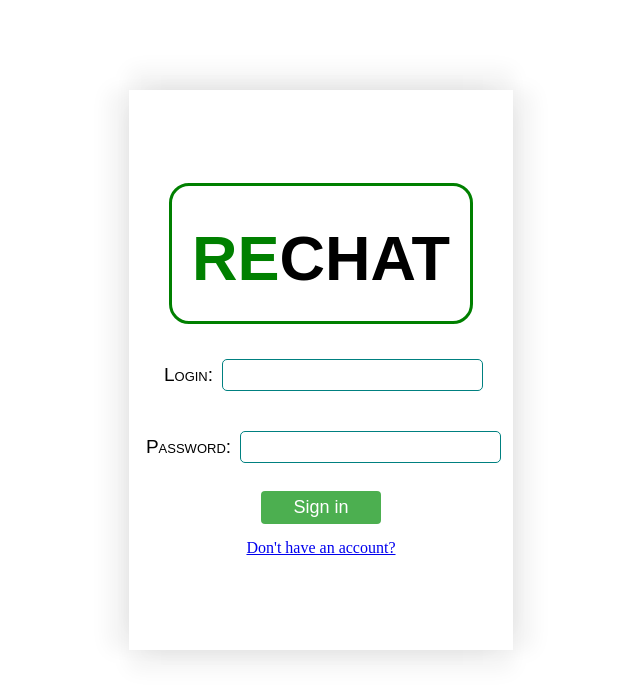
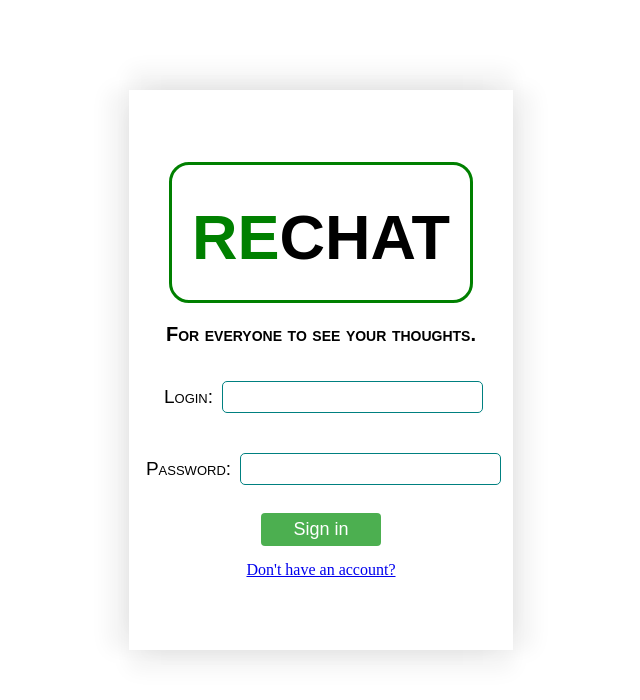
Before and after one commit to typeperfest/reachat, a React (Create React App) app: page / in a window 1280 px wide. Shown: the top 700 px of the page, without its empty margins (319-959 px from the left). Built offline with nearby package versions, Linux system fonts and the light colour scheme.

Commit message:
add tagline

```diff
--- a/src/components/GeneralComponents/styles/logo.css
+++ b/src/components/GeneralComponents/styles/logo.css
@@ -7,7 +7,8 @@
 }
 
 .tagline {
-
+    margin-top: 20px;
+    font: small-caps bold 20px sans-serif;
 }
 
 .logoContent {
--- a/src/components/Login.jsx
+++ b/src/components/Login.jsx
@@ -3,6 +3,7 @@ import UserInputForm from './GeneralComponents/UserInputForm'
 import Logo from './GeneralComponents/Logo'
 
 import './TopLevelStyles/loginStyles.css'
+import './GeneralComponents/styles/logo.css'
 
 
 const Login = () => {
@@ -10,6 +11,7 @@ const Login = () => {
     return (
         <div className={"loginForm"}>
             <Logo/>
+            <p className={"tagline"}>For everyone to see your thoughts.</p>
             <UserInputForm fieldsNamesList={[{id: 0, name: "Login"}, {id: 1, name: "Password"}]} buttonText={"Sign in"} />
             <a href="/register">Don't have an account?</a>
         </div>
```
